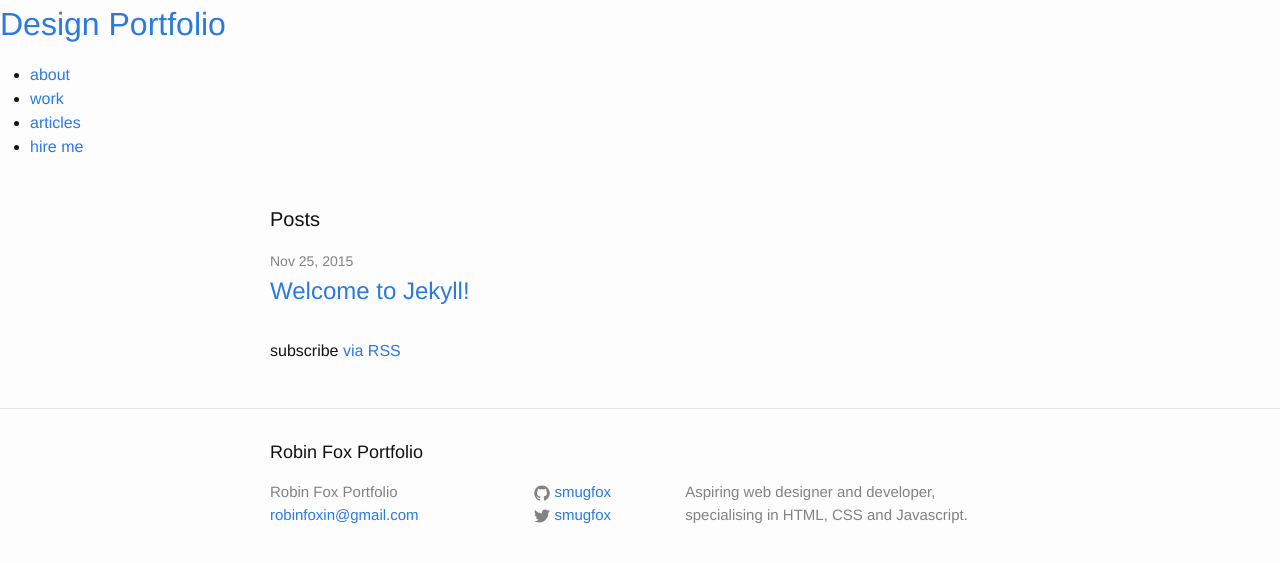
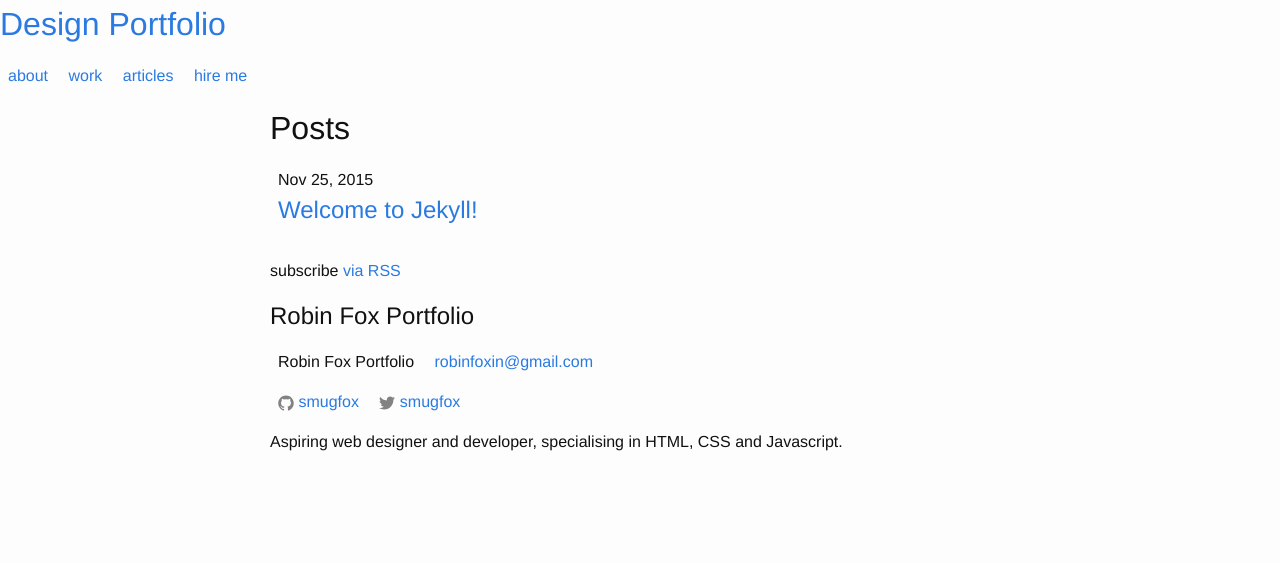
Before and after one commit to smugfox/smugfox, a Jekyll site: the page built from index.html, in a window 1280 px wide. Shown: the top 563 px of the page. Built offline with Jekyll 4.4.1, drawn with Linux system fonts in a browser that asks for light colours.

Commit message:
Removed all of jekyll styling in layout

```diff
--- a/_sass/_layout.scss
+++ b/_sass/_layout.scss
@@ -1,242 +1,9 @@
-/**
- * Site header
- */
-.site-header {
-    border-top: 5px solid $grey-color-dark;
-    border-bottom: 1px solid $grey-color-light;
-    min-height: 56px;
-
-    // Positioning context for the mobile navigation icon
-    position: relative;
+ul {
+	margin: 1em 0;
+	list-style: none;
 }
 
-.site-title {
-    font-size: 26px;
-    font-weight: 300;
-    line-height: 56px;
-    letter-spacing: -1px;
-    margin-bottom: 0;
-    float: left;
-
-    &,
-    &:visited {
-        color: $grey-color-dark;
-    }
+li {
+	display: inline-block;
+	margin: 0 0.5em;
 }
-
-.site-nav {
-    float: right;
-    line-height: 56px;
-
-    .menu-icon {
-        display: none;
-    }
-
-    .page-link {
-        color: $text-color;
-        line-height: $base-line-height;
-
-        // Gaps between nav items, but not on the last one
-        &:not(:last-child) {
-            margin-right: 20px;
-        }
-    }
-
-    @include media-query($on-palm) {
-        position: absolute;
-        top: 9px;
-        right: $spacing-unit / 2;
-        background-color: $background-color;
-        border: 1px solid $grey-color-light;
-        border-radius: 5px;
-        text-align: right;
-
-        .menu-icon {
-            display: block;
-            float: right;
-            width: 36px;
-            height: 26px;
-            line-height: 0;
-            padding-top: 10px;
-            text-align: center;
-
-            > svg {
-                width: 18px;
-                height: 15px;
-
-                path {
-                    fill: $grey-color-dark;
-                }
-            }
-        }
-
-        .trigger {
-            clear: both;
-            display: none;
-        }
-
-        &:hover .trigger {
-            display: block;
-            padding-bottom: 5px;
-        }
-
-        .page-link {
-            display: block;
-            padding: 5px 10px;
-
-            &:not(:last-child) {
-                margin-right: 0;
-            }
-            margin-left: 20px;
-        }
-    }
-}
-
-
-
-/**
- * Site footer
- */
-.site-footer {
-    border-top: 1px solid $grey-color-light;
-    padding: $spacing-unit 0;
-}
-
-.footer-heading {
-    font-size: 18px;
-    margin-bottom: $spacing-unit / 2;
-}
-
-.contact-list,
-.social-media-list {
-    list-style: none;
-    margin-left: 0;
-}
-
-.footer-col-wrapper {
-    font-size: 15px;
-    color: $grey-color;
-    margin-left: -$spacing-unit / 2;
-    @extend %clearfix;
-}
-
-.footer-col {
-    float: left;
-    margin-bottom: $spacing-unit / 2;
-    padding-left: $spacing-unit / 2;
-}
-
-.footer-col-1 {
-    width: -webkit-calc(35% - (#{$spacing-unit} / 2));
-    width:         calc(35% - (#{$spacing-unit} / 2));
-}
-
-.footer-col-2 {
-    width: -webkit-calc(20% - (#{$spacing-unit} / 2));
-    width:         calc(20% - (#{$spacing-unit} / 2));
-}
-
-.footer-col-3 {
-    width: -webkit-calc(45% - (#{$spacing-unit} / 2));
-    width:         calc(45% - (#{$spacing-unit} / 2));
-}
-
-@include media-query($on-laptop) {
-    .footer-col-1,
-    .footer-col-2 {
-        width: -webkit-calc(50% - (#{$spacing-unit} / 2));
-        width:         calc(50% - (#{$spacing-unit} / 2));
-    }
-
-    .footer-col-3 {
-        width: -webkit-calc(100% - (#{$spacing-unit} / 2));
-        width:         calc(100% - (#{$spacing-unit} / 2));
-    }
-}
-
-@include media-query($on-palm) {
-    .footer-col {
-        float: none;
-        width: -webkit-calc(100% - (#{$spacing-unit} / 2));
-        width:         calc(100% - (#{$spacing-unit} / 2));
-    }
-}
-
-
-
-/**
- * Page content
- */
-.page-content {
-    padding: $spacing-unit 0;
-}
-
-.page-heading {
-    font-size: 20px;
-}
-
-.post-list {
-    margin-left: 0;
-    list-style: none;
-
-    > li {
-        margin-bottom: $spacing-unit;
-    }
-}
-
-.post-meta {
-    font-size: $small-font-size;
-    color: $grey-color;
-}
-
-.post-link {
-    display: block;
-    font-size: 24px;
-}
-
-
-
-/**
- * Posts
- */
-.post-header {
-    margin-bottom: $spacing-unit;
-}
-
-.post-title {
-    font-size: 42px;
-    letter-spacing: -1px;
-    line-height: 1;
-
-    @include media-query($on-laptop) {
-        font-size: 36px;
-    }
-}
-
-.post-content {
-    margin-bottom: $spacing-unit;
-
-    h2 {
-        font-size: 32px;
-
-        @include media-query($on-laptop) {
-            font-size: 28px;
-        }
-    }
-
-    h3 {
-        font-size: 26px;
-
-        @include media-query($on-laptop) {
-            font-size: 22px;
-        }
-    }
-
-    h4 {
-        font-size: 20px;
-
-        @include media-query($on-laptop) {
-            font-size: 18px;
-        }
-    }
-}
```
